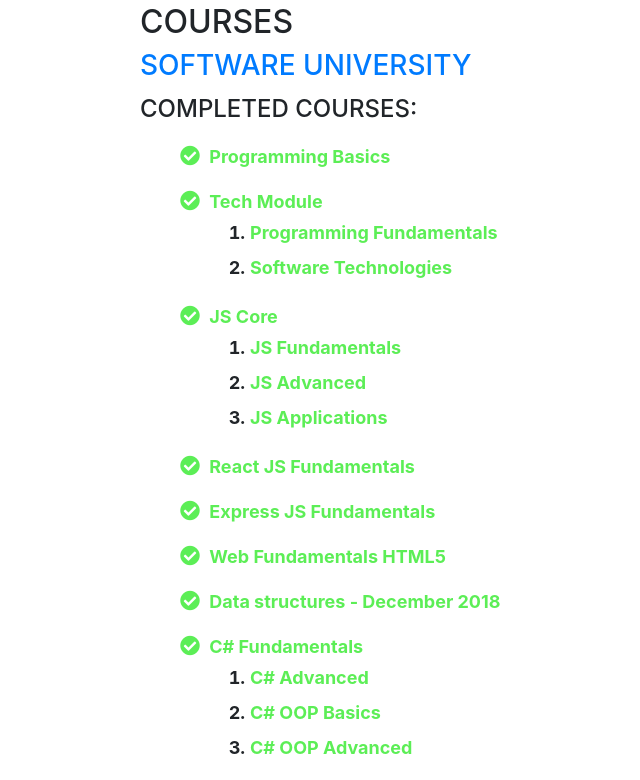
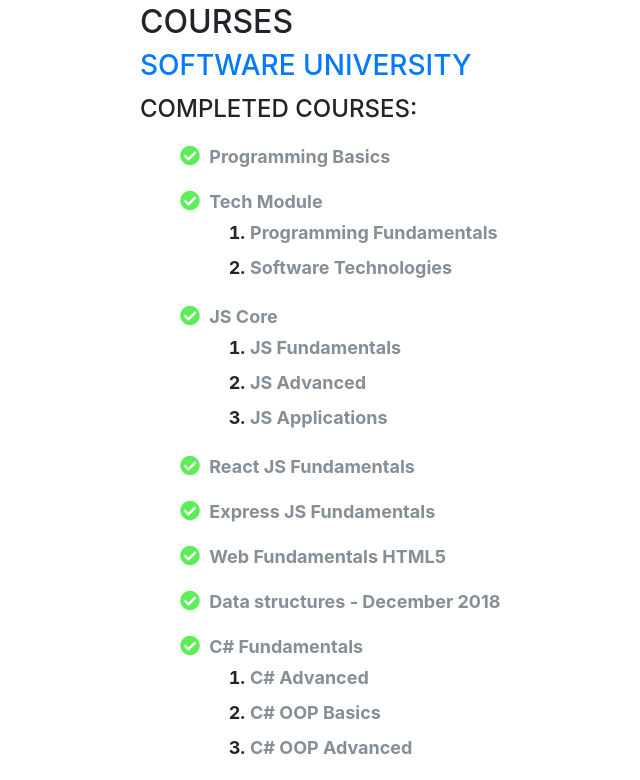
Before and after one commit to NaskoVasilev/CV, a website with bundled scripts: page index.html in a window 1280 px wide. Shown: the part 2449-3229 px from the top of the page, without its empty margins (180-820 px from the left). Built offline with nearby package versions, Linux system fonts and the light colour scheme; a web font is replaced by a local one.

Commit message:
Update resume-custom.css
Chnage links color

```diff
--- a/css/resume-custom.css
+++ b/css/resume-custom.css
@@ -22,7 +22,7 @@
 }
 
 #completed-courses .module a{
-    color: #5cee56;
+    color: #868e96;
 }
 
 #page-top nav#sideNav{
```
